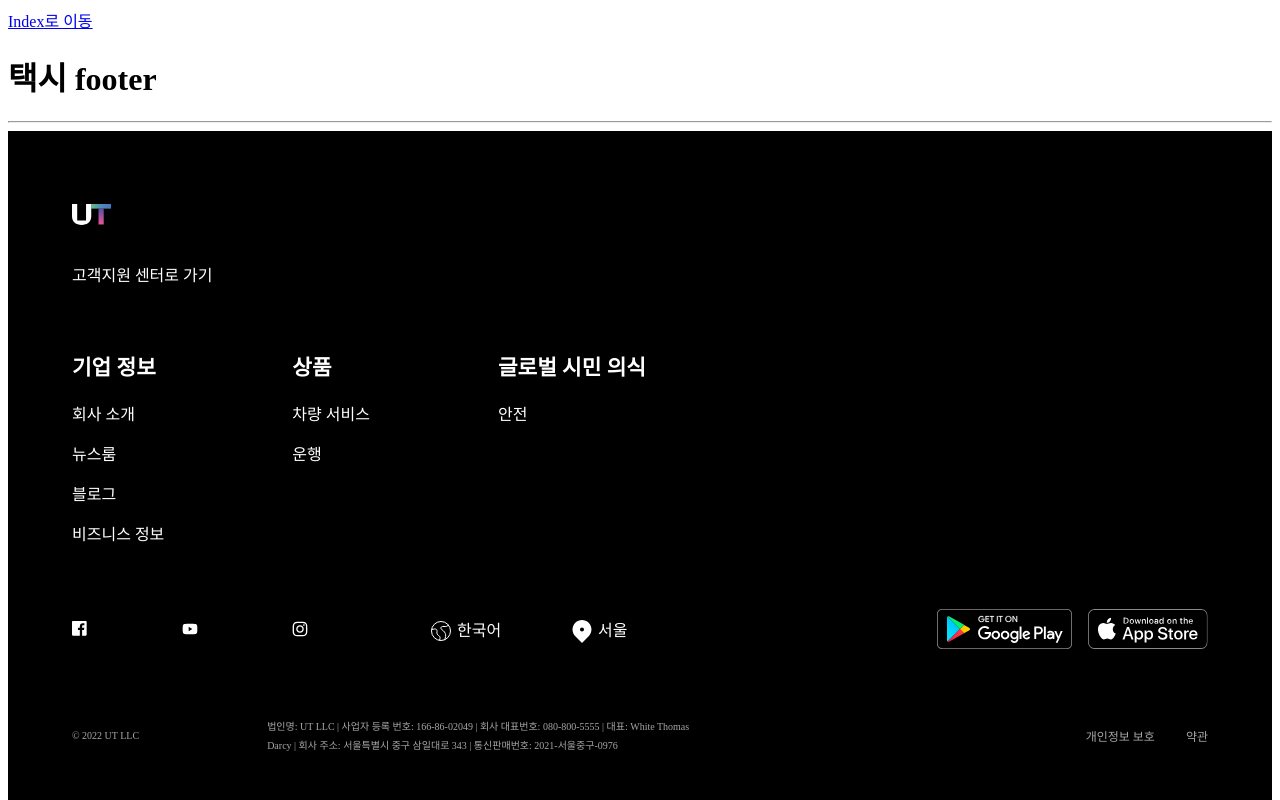
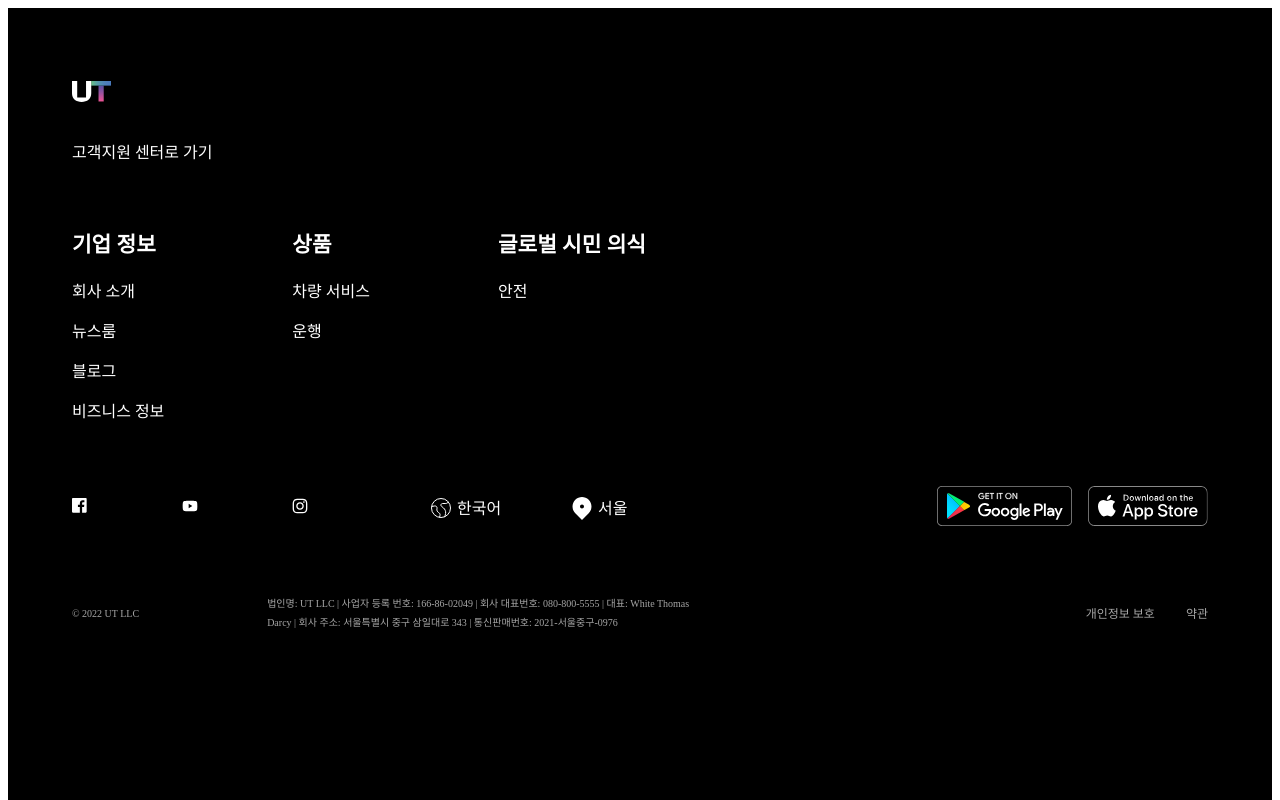
Before and after one commit to FRONTENDBOOTCAMP-17th/coolpeace, a website built with Vite: page src/taxi-footer/taxi-footer.html in a window 1280 px wide. Shown: the top 800 px of the page. Built offline with nearby package versions, Linux system fonts and the light colour scheme; a web font is replaced by a local one.

Commit message:
긴급수정

```diff
--- a/src/taxi-footer/taxi-footer.html
+++ b/src/taxi-footer/taxi-footer.html
@@ -13,10 +13,6 @@
     <link rel="stylesheet" href="/src/taxi-footer/taxi-footer.css" />
   </head>
   <body class="m-50">
-    <div class="go-index"><a href="/index.html">Index로 이동</a></div>
-    <h1>택시 footer</h1>
-    <hr />
-
     <!-- <div class="ui-component"> -->
     <footer class="footer-wrapper">
       <div class="container-footer">
```
Also changed, not shown: index.html (+0 -6 lines).
